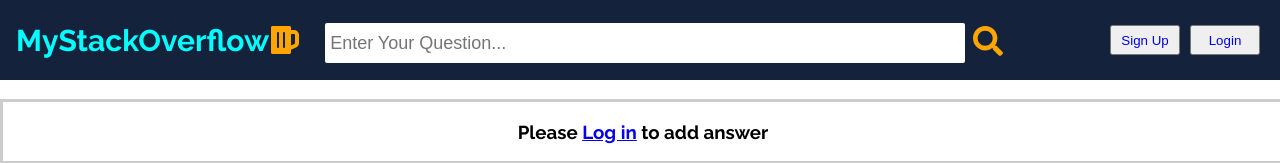
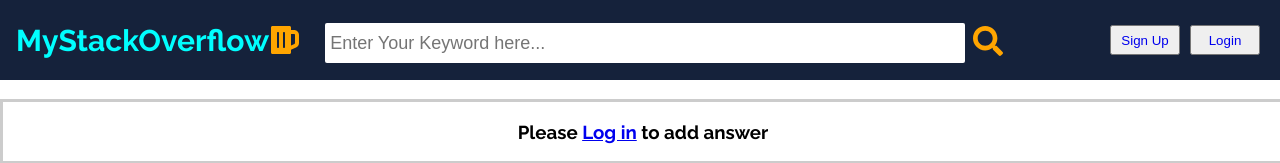
Before and after one commit to Roooooobin/MyStackoverflow, a React (Create React App) app in the folder frontend/: page / in a window 1280 px wide. Shown: the top 163 px of the page. Built offline with nearby package versions, Linux system fonts and the light colour scheme; no server answers.

Commit message:
fix typo, bug fix

```diff
--- a/frontend/src/components/Header/Header.jsx
+++ b/frontend/src/components/Header/Header.jsx
@@ -45,7 +45,7 @@ class Header extends React.Component {
                 </Link>
                 <div className="search-bar">
                     {this.props.search && (
-                        <SearchBar placeholder="Enter Your Question..." />
+                        <SearchBar placeholder="Enter Your Keyword here..." />
                     )}
                 </div>
                 {userData ? (
--- a/frontend/src/components/Question/AddQuestion.jsx
+++ b/frontend/src/components/Question/AddQuestion.jsx
@@ -39,7 +39,6 @@ const AddQuestion = () => {
     const handleSubmit = async (e) => {
         e.preventDefault();
         if (quesBody !== BODY_DEFAULT && quesTitle !== TITLE_DEFAULT) {
-            const uid = uid;
 
             let formData = new FormData();
             formData.append("uid", uid);
@@ -48,7 +47,6 @@ const AddQuestion = () => {
             if(selectTopic.value>0){
                 formData.append("tid", selectTopic.value)
             }
-
 
 
             const addAns = {
```
